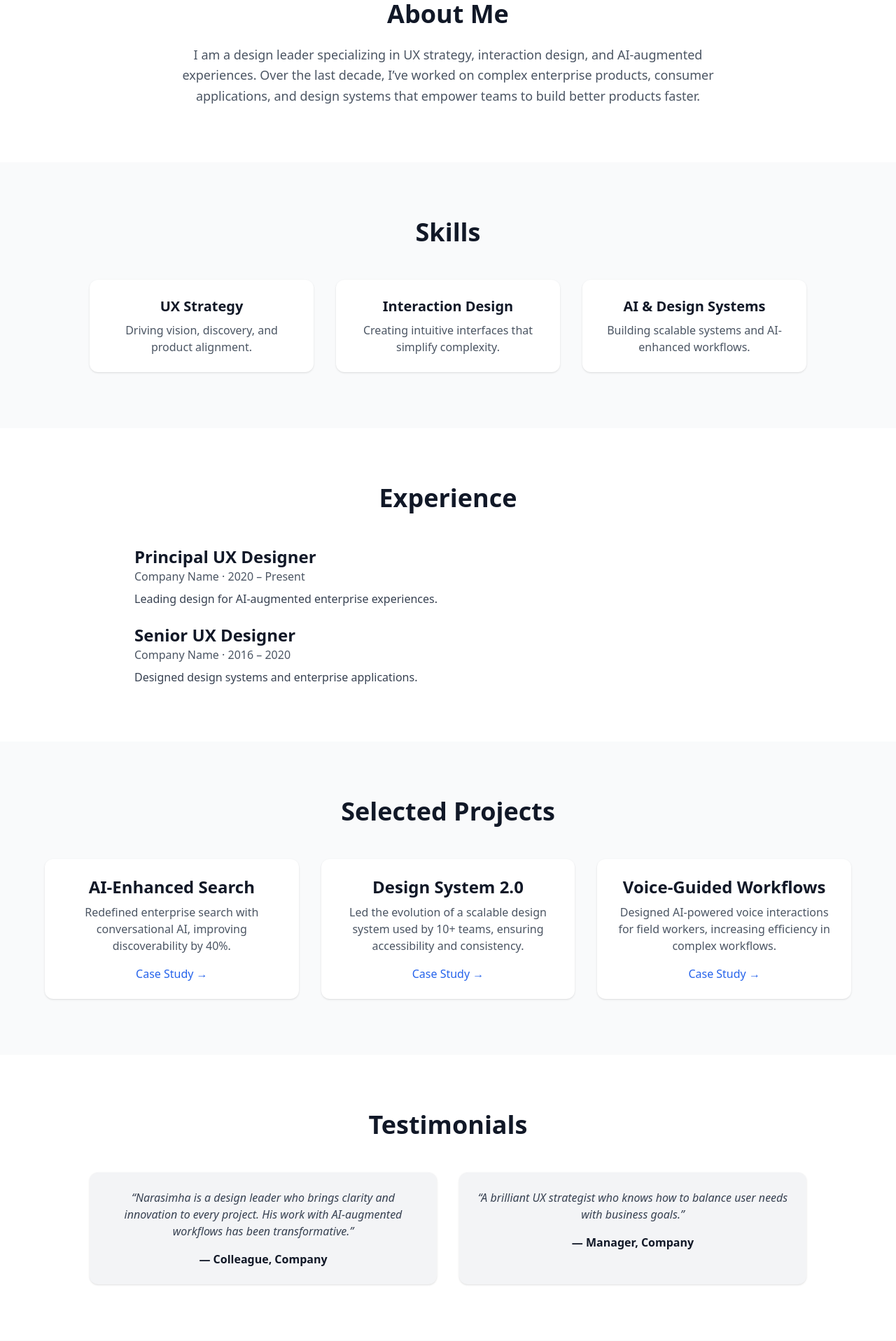
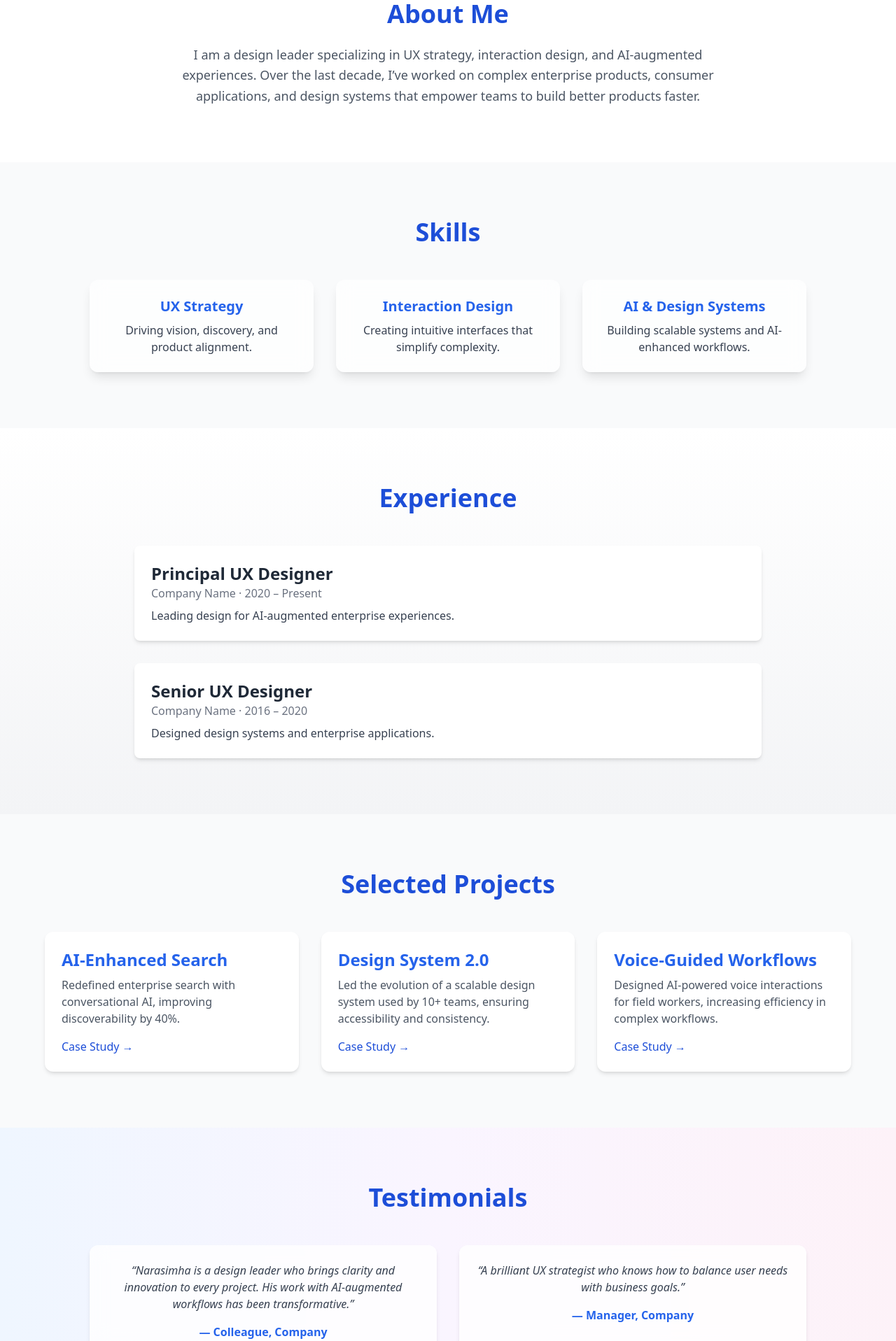
Before and after one commit to Simha1991/narasimha-portfolio, a React (Vite) app: page / in a window 1280 px wide. Shown: the part 880-2797 px from the top of the page at 70% size. Built offline with nearby package versions, Linux system fonts and the light colour scheme; the HTML template or start-up script is replaced by a standard one.

Commit message:
Update App.jsx

```diff
--- a/src/App.jsx
+++ b/src/App.jsx
@@ -7,20 +7,23 @@ function App() {
       {/* Hero Section */}
       <section
         id="hero"
-        className="min-h-screen flex flex-col items-center justify-center text-center bg-gray-50 px-6"
+        className="min-h-screen flex flex-col items-center justify-center text-center
+                   bg-gradient-to-r from-blue-600 via-purple-600 to-pink-500 text-white px-6"
       >
-        <h1 className="text-5xl font-bold mb-4">Narasimha Bhat</h1>
-        <h2 className="text-2xl text-gray-600 mb-6">
+        <h1 className="text-6xl font-extrabold mb-4 drop-shadow-lg">
+          Narasimha Bhat
+        </h1>
+        <h2 className="text-2xl text-blue-100 mb-6">
           Principal UX Designer · AI-Augmented Experience Designer
         </h2>
-        <p className="max-w-2xl text-lg text-gray-700 mb-8">
+        <p className="max-w-2xl text-lg text-blue-50 mb-8 leading-relaxed">
           I design seamless, human-centered digital experiences that merge UX
           craft with the power of AI. Explore my portfolio to see my projects
           and design philosophy.
         </p>
         <a
           href="#projects"
-          className="px-6 py-3 bg-blue-600 text-white rounded-lg hover:bg-blue-700 transition"
+          className="px-8 py-3 bg-white text-blue-700 rounded-lg shadow-lg font-semibold hover:bg-blue-50 transition"
         >
           View My Work
         </a>
@@ -28,7 +31,7 @@ function App() {
 
       {/* About Section */}
       <section id="about" className="py-20 px-6 bg-white text-center">
-        <h2 className="text-4xl font-bold mb-6">About Me</h2>
+        <h2 className="text-4xl font-bold mb-6 text-blue-700">About Me</h2>
         <p className="max-w-3xl mx-auto text-lg text-gray-600 leading-relaxed">
           I am a design leader specializing in UX strategy, interaction design,
           and AI-augmented experiences. Over the last decade, I’ve worked on
@@ -38,44 +41,53 @@ function App() {
       </section>
 
       {/* Skills Section */}
-      <section id="skills" className="py-20 px-6 bg-gray-50 text-center">
-        <h2 className="text-4xl font-bold mb-12">Skills</h2>
+      <section
+        id="skills"
+        className="py-20 px-6 bg-gray-50 text-center relative overflow-hidden"
+      >
+        <h2 className="text-4xl font-bold mb-12 text-blue-700">Skills</h2>
         <div className="grid md:grid-cols-3 gap-8 max-w-5xl mx-auto">
-          <div className="p-6 bg-white rounded-xl shadow hover:shadow-lg transition">
-            <h3 className="text-xl font-semibold mb-2">UX Strategy</h3>
-            <p className="text-gray-600">
-              Driving vision, discovery, and product alignment.
-            </p>
-          </div>
-          <div className="p-6 bg-white rounded-xl shadow hover:shadow-lg transition">
-            <h3 className="text-xl font-semibold mb-2">Interaction Design</h3>
-            <p className="text-gray-600">
-              Creating intuitive interfaces that simplify complexity.
-            </p>
-          </div>
-          <div className="p-6 bg-white rounded-xl shadow hover:shadow-lg transition">
-            <h3 className="text-xl font-semibold mb-2">AI & Design Systems</h3>
-            <p className="text-gray-600">
-              Building scalable systems and AI-enhanced workflows.
-            </p>
-          </div>
+          {[
+            {
+              title: "UX Strategy",
+              desc: "Driving vision, discovery, and product alignment.",
+            },
+            {
+              title: "Interaction Design",
+              desc: "Creating intuitive interfaces that simplify complexity.",
+            },
+            {
+              title: "AI & Design Systems",
+              desc: "Building scalable systems and AI-enhanced workflows.",
+            },
+          ].map((skill, idx) => (
+            <div
+              key={idx}
+              className="p-6 bg-white/70 backdrop-blur-md rounded-xl shadow-lg hover:shadow-xl transition"
+            >
+              <h3 className="text-xl font-semibold mb-2 text-blue-600">
+                {skill.title}
+              </h3>
+              <p className="text-gray-700">{skill.desc}</p>
+            </div>
+          ))}
         </div>
       </section>
 
       {/* Experience Section */}
-      <section id="experience" className="py-20 px-6 bg-white text-center">
-        <h2 className="text-4xl font-bold mb-12">Experience</h2>
-        <div className="max-w-4xl mx-auto space-y-6 text-left">
-          <div>
-            <h3 className="text-2xl font-semibold">Principal UX Designer</h3>
-            <p className="text-gray-600">Company Name · 2020 – Present</p>
+      <section id="experience" className="py-20 px-6 bg-gradient-to-b from-white to-gray-100 text-center">
+        <h2 className="text-4xl font-bold mb-12 text-blue-700">Experience</h2>
+        <div className="max-w-4xl mx-auto space-y-8 text-left">
+          <div className="p-6 bg-white rounded-lg shadow-md">
+            <h3 className="text-2xl font-semibold text-gray-800">Principal UX Designer</h3>
+            <p className="text-gray-500">Company Name · 2020 – Present</p>
             <p className="text-gray-700 mt-2">
               Leading design for AI-augmented enterprise experiences.
             </p>
           </div>
-          <div>
-            <h3 className="text-2xl font-semibold">Senior UX Designer</h3>
-            <p className="text-gray-600">Company Name · 2016 – 2020</p>
+          <div className="p-6 bg-white rounded-lg shadow-md">
+            <h3 className="text-2xl font-semibold text-gray-800">Senior UX Designer</h3>
+            <p className="text-gray-500">Company Name · 2016 – 2020</p>
             <p className="text-gray-700 mt-2">
               Designed design systems and enterprise applications.
             </p>
@@ -85,75 +97,70 @@ function App() {
 
       {/* Projects Section */}
       <section id="projects" className="py-20 px-6 bg-gray-50 text-center">
-        <h2 className="text-4xl font-bold mb-12">Selected Projects</h2>
+        <h2 className="text-4xl font-bold mb-12 text-blue-700">Selected Projects</h2>
         <div className="grid md:grid-cols-3 gap-8 max-w-6xl mx-auto">
-          <div className="bg-white rounded-xl shadow p-6 hover:shadow-lg transition">
-            <h3 className="text-2xl font-semibold mb-2">AI-Enhanced Search</h3>
-            <p className="text-gray-600 mb-4">
-              Redefined enterprise search with conversational AI, improving
-              discoverability by 40%.
-            </p>
-            <a href="#" className="text-blue-600 font-medium hover:underline">
-              Case Study →
-            </a>
-          </div>
-          <div className="bg-white rounded-xl shadow p-6 hover:shadow-lg transition">
-            <h3 className="text-2xl font-semibold mb-2">Design System 2.0</h3>
-            <p className="text-gray-600 mb-4">
-              Led the evolution of a scalable design system used by 10+ teams,
-              ensuring accessibility and consistency.
-            </p>
-            <a href="#" className="text-blue-600 font-medium hover:underline">
-              Case Study →
-            </a>
-          </div>
-          <div className="bg-white rounded-xl shadow p-6 hover:shadow-lg transition">
-            <h3 className="text-2xl font-semibold mb-2">
-              Voice-Guided Workflows
-            </h3>
-            <p className="text-gray-600 mb-4">
-              Designed AI-powered voice interactions for field workers,
-              increasing efficiency in complex workflows.
-            </p>
-            <a href="#" className="text-blue-600 font-medium hover:underline">
-              Case Study →
-            </a>
-          </div>
+          {[
+            {
+              title: "AI-Enhanced Search",
+              desc: "Redefined enterprise search with conversational AI, improving discoverability by 40%.",
+            },
+            {
+              title: "Design System 2.0",
+              desc: "Led the evolution of a scalable design system used by 10+ teams, ensuring accessibility and consistency.",
+            },
+            {
+              title: "Voice-Guided Workflows",
+              desc: "Designed AI-powered voice interactions for field workers, increasing efficiency in complex workflows.",
+            },
+          ].map((project, idx) => (
+            <div
+              key={idx}
+              className="bg-white rounded-xl shadow-md hover:shadow-xl transition p-6 text-left"
+            >
+              <h3 className="text-2xl font-semibold mb-2 text-blue-600">
+                {project.title}
+              </h3>
+              <p className="text-gray-600 mb-4">{project.desc}</p>
+              <a href="#" className="text-blue-700 font-medium hover:underline">
+                Case Study →
+              </a>
+            </div>
+          ))}
         </div>
       </section>
 
       {/* Testimonials Section */}
-      <section id="testimonials" className="py-20 px-6 bg-white text-center">
-        <h2 className="text-4xl font-bold mb-12">Testimonials</h2>
+      <section id="testimonials" className="py-20 px-6 bg-gradient-to-r from-blue-50 via-purple-50 to-pink-50 text-center">
+        <h2 className="text-4xl font-bold mb-12 text-blue-700">Testimonials</h2>
         <div className="grid md:grid-cols-2 gap-8 max-w-5xl mx-auto">
-          <div className="bg-gray-100 p-6 rounded-xl shadow">
+          <div className="bg-white/80 backdrop-blur-md p-6 rounded-xl shadow-md">
             <p className="text-gray-700 italic mb-4">
               “Narasimha is a design leader who brings clarity and innovation to
               every project. His work with AI-augmented workflows has been
               transformative.”
             </p>
-            <h4 className="font-semibold">— Colleague, Company</h4>
+            <h4 className="font-semibold text-blue-600">— Colleague, Company</h4>
           </div>
-          <div className="bg-gray-100 p-6 rounded-xl shadow">
+          <div className="bg-white/80 backdrop-blur-md p-6 rounded-xl shadow-md">
             <p className="text-gray-700 italic mb-4">
               “A brilliant UX strategist who knows how to balance user needs
               with business goals.”
             </p>
-            <h4 className="font-semibold">— Manager, Company</h4>
+            <h4 className="font-semibold text-blue-600">— Manager, Company</h4>
           </div>
         </div>
       </section>
 
       {/* Contact Section */}
-      <section id="contact" className="py-20 bg-gray-50 text-center">
+      <section id="contact" className="py-20 bg-gray-900 text-center text-white">
         <h2 className="text-4xl font-bold mb-6">Let’s Connect</h2>
-        <p className="text-lg text-gray-600 mb-4">
+        <p className="text-lg text-gray-300 mb-6">
           I’m always open to new opportunities, collaborations, and design
           conversations.
         </p>
         <a
           href="mailto:your-email@example.com"
-          className="text-blue-600 text-lg font-medium hover:underline"
+          className="text-lg font-medium bg-blue-600 px-6 py-3 rounded-lg shadow-lg hover:bg-blue-500 transition"
         >
           your-email@example.com
         </a>
```
